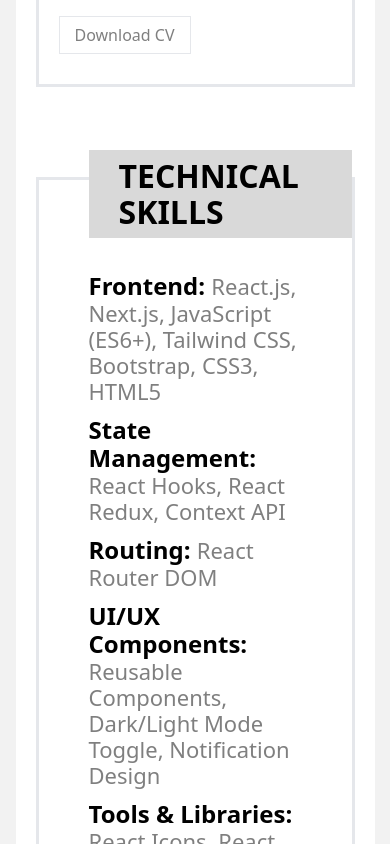
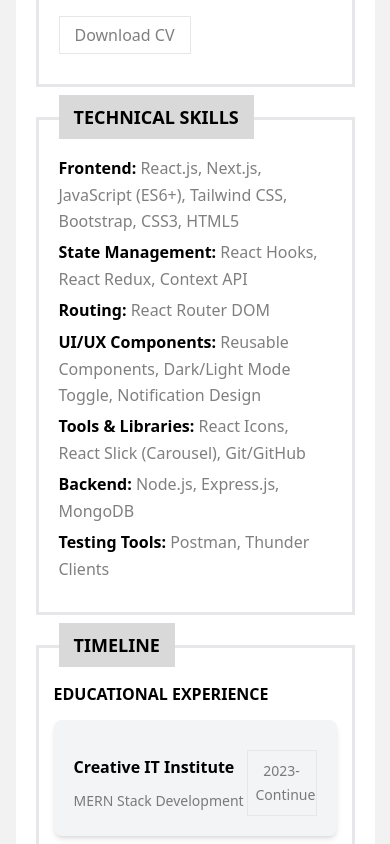
Before and after one commit to rajibulislam60/up_Portfolio, a React (Vite) app: page /about in a window 390 px wide. Shown: the part 820-1664 px from the top of the page. Built offline with nearby package versions, Linux system fonts and the light colour scheme.

Commit message:
skills and timeline area responsive done

```diff
--- a/src/components/Skills.jsx
+++ b/src/components/Skills.jsx
@@ -3,31 +3,31 @@
 const Skills = () => {
   return (
     <div>
-        <div className="w-full border-[3px] mx-auto relative mt-[90px]">
-            <div className="uppercase text-[32px] font-semibold leading-[36px] bg-white absolute top-[-30px] left-[50px]">
-                      <h3 className="bg-black/15 px-[30px] py-2">Technical Skills</h3>
+        <div className="w-full border-[3px] mx-auto relative mt-[30px] lg:mt-[90px]">
+            <div className="uppercase text-[18px] lg:text-[32px] font-semibold leading-[36px] bg-white absolute top-[-25px] lg:top-[-30px] left-[20px] lg:left-[50px]">
+                      <h3 className="bg-black/15 px-[15px] lg:px-[30px] py-1 lg:py-2">Technical Skills</h3>
                     </div>
-                    <div className="py-[80px] px-[50px] text-black/50">
-                      <p className="text-[22px] font-medium leading-[26px] mt-3">
-                      <span className='text-[24px] font-semibold leading-[28px] text-black'>Frontend: </span>React.js, Next.js, JavaScript (ES6+), Tailwind CSS, Bootstrap, CSS3, HTML5
+                    <div className="py-[30px] lg:py-[80px] px-[20px] lg:px-[50px] text-black/50">
+                      <p className="text-[16px] lg:text-[24px] font-medium leading-[26px] mt-1 lg:mt-3">
+                      <span className='text-[16px] lg:text-[24px] font-semibold leading-[28px] text-black'>Frontend: </span>React.js, Next.js, JavaScript (ES6+), Tailwind CSS, Bootstrap, CSS3, HTML5
                       </p>
-                      <p className="text-[22px] font-medium leading-[26px] mt-3">
-                      <span className='text-[24px] font-semibold leading-[28px] text-black'>State Management: </span>React Hooks,  React Redux, Context API
+                      <p className="text-[16px] lg:text-[24px] font-medium leading-[26px] mt-1 lg:mt-3">
+                      <span className='text-[16px] lg:text-[24px] font-semibold leading-[28px] text-black'>State Management: </span>React Hooks,  React Redux, Context API
                       </p>
-                      <p className="text-[22px] font-medium leading-[26px] mt-3">
-                      <span className='text-[24px] font-semibold leading-[28px] text-black'>Routing: </span>React Router DOM
+                      <p className="text-[16px] lg:text-[24px] font-medium leading-[26px] mt-1 lg:mt-3">
+                      <span className='text-[16px] lg:text-[24px] font-semibold leading-[28px] text-black'>Routing: </span>React Router DOM
                       </p>
-                      <p className="text-[22px] font-medium leading-[26px] mt-3">
-                      <span className='text-[24px] font-semibold leading-[28px] text-black'>UI/UX Components: </span>Reusable Components, Dark/Light Mode Toggle, Notification Design
+                      <p className="text-[16px] lg:text-[24px] font-medium leading-[26px] mt-1 lg:mt-3">
+                      <span className='text-[16px] lg:text-[24px] font-semibold leading-[28px] text-black'>UI/UX Components: </span>Reusable Components, Dark/Light Mode Toggle, Notification Design
                       </p>
-                      <p className="text-[22px] font-medium leading-[26px] mt-3">
-                      <span className='text-[24px] font-semibold leading-[28px] text-black'> Tools & Libraries: </span>React Icons, React Slick (Carousel), Git/GitHub
+                      <p className="text-[16px] lg:text-[24px] font-medium leading-[26px] mt-1 lg:mt-3">
+                      <span className='text-[16px] lg:text-[24px] font-semibold leading-[28px] text-black'> Tools & Libraries: </span>React Icons, React Slick (Carousel), Git/GitHub
                       </p>
-                      <p className="text-[22px] font-medium leading-[26px] mt-3">
-                      <span className='text-[24px] font-semibold leading-[28px] text-black'> Backend: </span>Node.js, Express.js, MongoDB
+                      <p className="text-[16px] lg:text-[24px] font-medium leading-[26px] mt-1 lg:mt-3">
+                      <span className='text-[16px] lg:text-[24px] font-semibold leading-[28px] text-black'> Backend: </span>Node.js, Express.js, MongoDB
                       </p>
-                      <p className="text-[22px] font-medium leading-[26px] mt-3">
-                      <span className='text-[24px] font-semibold leading-[28px] text-black'> Testing Tools: </span>Postman, Thunder Clients
+                      <p className="text-[16px] lg:text-[24px] font-medium leading-[26px] mt-1 lg:mt-3">
+                      <span className='text-[16px] lg:text-[24px] font-semibold leading-[28px] text-black'> Testing Tools: </span>Postman, Thunder Clients
                       </p>
                 </div>
           </div>
--- a/src/components/Timeline.jsx
+++ b/src/components/Timeline.jsx
@@ -42,34 +42,34 @@
   const [currentCertificate, setCurrentCertificate] = useState(null);
 
   return (
-    <div className="w-full border-[3px] mx-auto relative mt-[90px]">
-      <div className="uppercase text-[32px] font-semibold leading-[36px] bg-white absolute top-[-30px] left-[50px]">
-        <h3 className="bg-black/15 px-[30px] py-2">Timeline</h3>
+    <div className="w-full border-[3px] mx-auto relative mt-[30px] lg:mt-[90px]">
+      <div className="uppercase text-[18px] lg:text-[32px] font-semibold leading-[36px] bg-white absolute top-[-25px] lg:top-[-30px] left-[20px] lg:left-[50px]">
+        <h3 className="bg-black/15 px-[15px] lg:px-[30px] py-1 lg:py-2">Timeline</h3>
       </div>
 
-      <div className="py-[30px] px-[50px] text-black/50">
-        <h2 className="uppercase text-[26px] font-semibold leading-[32px] text-black mt-[20px]">
+      <div className="py-[10px] lg:py-[30px] px-[15px] lg:px-[50px] text-black/50">
+        <h2 className="uppercase text-[16px] lg:text-[26px] font-semibold leading-[32px] text-black mt-[20px]">
           Educational Experience
         </h2>
         {certificatedData.map((item, index) => (
           <div
             key={item.id}
-            className={`mt-[30px] ${index % 2 === 0 ? "bg-gray-100" : "bg-white"
+            className={`mt-[10px] lg:mt-[30px] ${index % 2 === 0 ? "bg-gray-100" : "bg-white"
               } p-5 rounded-lg shadow-md`}
           >
-            <div className="flex justify-between items-center mt-[30px]">
+            <div className="flex justify-between items-center mt-[10px] lg:mt-[30px]">
               <div>
-                <h3 className="text-[24px] font-semibold leading-[28px] text-black">
+                <h3 className="text-[16px] lg:text-[24px] font-semibold leading-[28px] text-black">
                   {item.institute}
                 </h3>
-                <h5 className="text-[20px] font-medium leading-[24px] mt-[14px]">
+                <h5 className="text-[14px] lg:text-[20px] font-medium leading-[24px] mt-[8px] lg:mt-[14px]">
                   {item.skill}
                 </h5>
               </div>
               <div>
                 <button
                   onClick={() => setCurrentCertificate(item.image)}
-                  className="w-[140px] text-[20px] font-medium leading-[24px] border text-center px-2 py-2"
+                  className="w-[70px] lg:w-[140px] text-[14px] lg:text-[20px] font-medium leading-[24px] border text-center px-2 py-2"
                 >
                   {item.year}
                 </button>
--- a/src/pages/About.jsx
+++ b/src/pages/About.jsx
@@ -105,7 +105,7 @@
           <Skills/>
           <Timeline />
 
-          <div className="w-full border-[3px] mx-auto relative mt-[90px]">
+          <div className="w-full border-[3px] mx-auto relative mt-[30px] lg:mt-[90px]">
             <div className="uppercase text-[18px] lg:text-[32px] font-semibold leading-[36px] bg-white absolute top-[-25px] lg:top-[-30px] left-[20px] lg:left-[50px]">
               <h3 className="bg-black/15 px-[15px] lg:px-[30px] py-1 lg:py-2">Career Objective</h3>
             </div>
```
